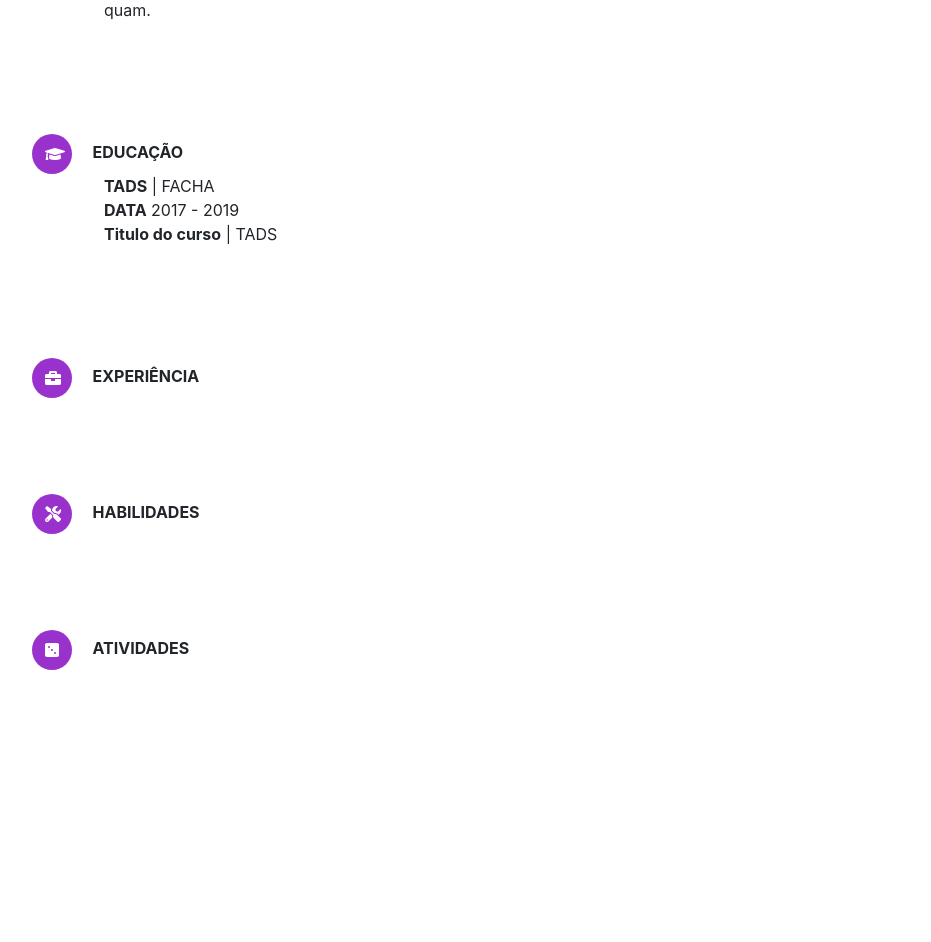
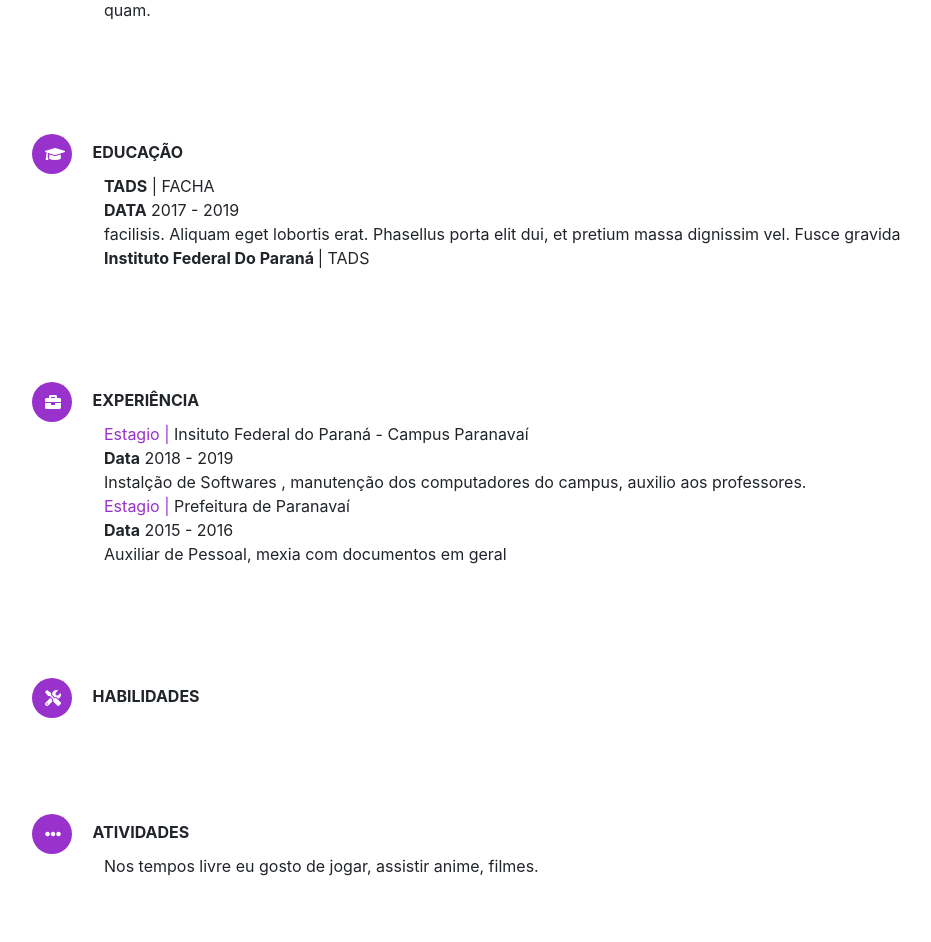
Before and after one commit to Joaosza/Trabalho-TIC, a Django app: page /curriculo/ in a window 1280 px wide. Shown: the part 538-1480 px from the top of the page, without its empty margins (134-1065 px from the left). Before the commit the page ends 1208 px from the top, so only its background shows below. Run offline with Django 3.2, Linux system fonts and the light colour scheme; some libraries are stand-ins or nearby versions.

Commit message:
finaliznado algumas coisas no curriculo

```diff
--- a/Django/adocao/templates/curriculo.html
+++ b/Django/adocao/templates/curriculo.html
@@ -30,6 +30,9 @@
         /* arrendondando o botão */
         border-radius: 150px;
       }
+      .estagio{
+        color:#9932CC;
+      }
     </style>
 
   </head>
@@ -54,8 +57,11 @@
         </div>
       </div>
     </div>
-    <!-- Começo das informações gerais do curriculo -->
+
+
+    <div class="row">
       <div class="container p-5">
+
         <button  class="btn fas fa-align-justify ml-5 bg-icon borda col-lg-8"></button><span class="ml-3"> <strong>OBJETIVO</strong> </span>
         <p style="margin-left: 120px;">Lorem ipsum dolor sit amet, consectetur adipiscing elit. Duis
            hendrerit risus id lobortis facilisis. Aliquam eget lobortis erat. Phasellus porta elit dui,
@@ -66,21 +72,38 @@
       <div class="container p-5">
           <button type="button" class="btn fas fa-graduation-cap ml-5 bg-icon borda"></button><span class="ml-3"> <strong>EDUCAÇÃO</strong> </span>
           <p style="margin-left: 120px;"> <strong>TADS</strong> | FACHA <br>
-        <strong>DATA</strong> 2017 - 2019
-        <br><strong>Titulo do curso</strong> | TADS</p>
+          <strong>DATA</strong> 2017 - 2019 <br>
+          facilisis. Aliquam eget lobortis erat. Phasellus porta elit dui,
+          et pretium massa dignissim vel. Fusce gravida
+          <br><strong>Instituto Federal Do Paraná </strong> | TADS</p>
       </div>
 
       <div class="container p-5">
           <button type="button" class="btn fas fa-briefcase ml-5 bg-icon borda"></button><span class="ml-3"> <strong>EXPERIÊNCIA</strong> </span>
+          <p style="margin-left: 120px;">
+          <span class="estagio">Estagio | </span>  Insituto Federal do Paraná - Campus Paranavaí <br>
+          <strong>Data</strong> 2018 - 2019<br>
+          Instalção de Softwares , manutenção dos computadores do campus, auxilio aos professores.
+          <br>
+          <span class="estagio"> Estagio | </span>  Prefeitura de Paranavaí <br>
+          <strong>Data</strong> 2015 - 2016<br>
+          Auxiliar de Pessoal, mexia com documentos em geral</p>
       </div>
 
       <div class="container p-5">
           <button type="button" class="btn fas fa-tools ml-5 bg-icon borda"></button><span class="ml-3"> <strong>HABILIDADES</strong> </span>
+
       </div>
 
       <div class="container p-5">
-        <button type="button" class="btn fas fa-dice-three bg-icon ml-5 borda"></button><span class="ml-3"> <strong>ATIVIDADES</strong> </span>
+          <button type="button" class="btn fas fa-ellipsis-h bg-icon ml-5 borda"></button><span class="ml-3"> <strong>ATIVIDADES</strong> </span>
+          <p style="margin-left: 120px;" >Nos tempos livre eu gosto de jogar, assistir anime, filmes.</p>
       </div>
+
+    </div>
+
+    <!-- Começo das informações gerais do curriculo -->
+
 
   </body>
 </html>
```
Lines whose indentation alone changed are shown as unchanged.
